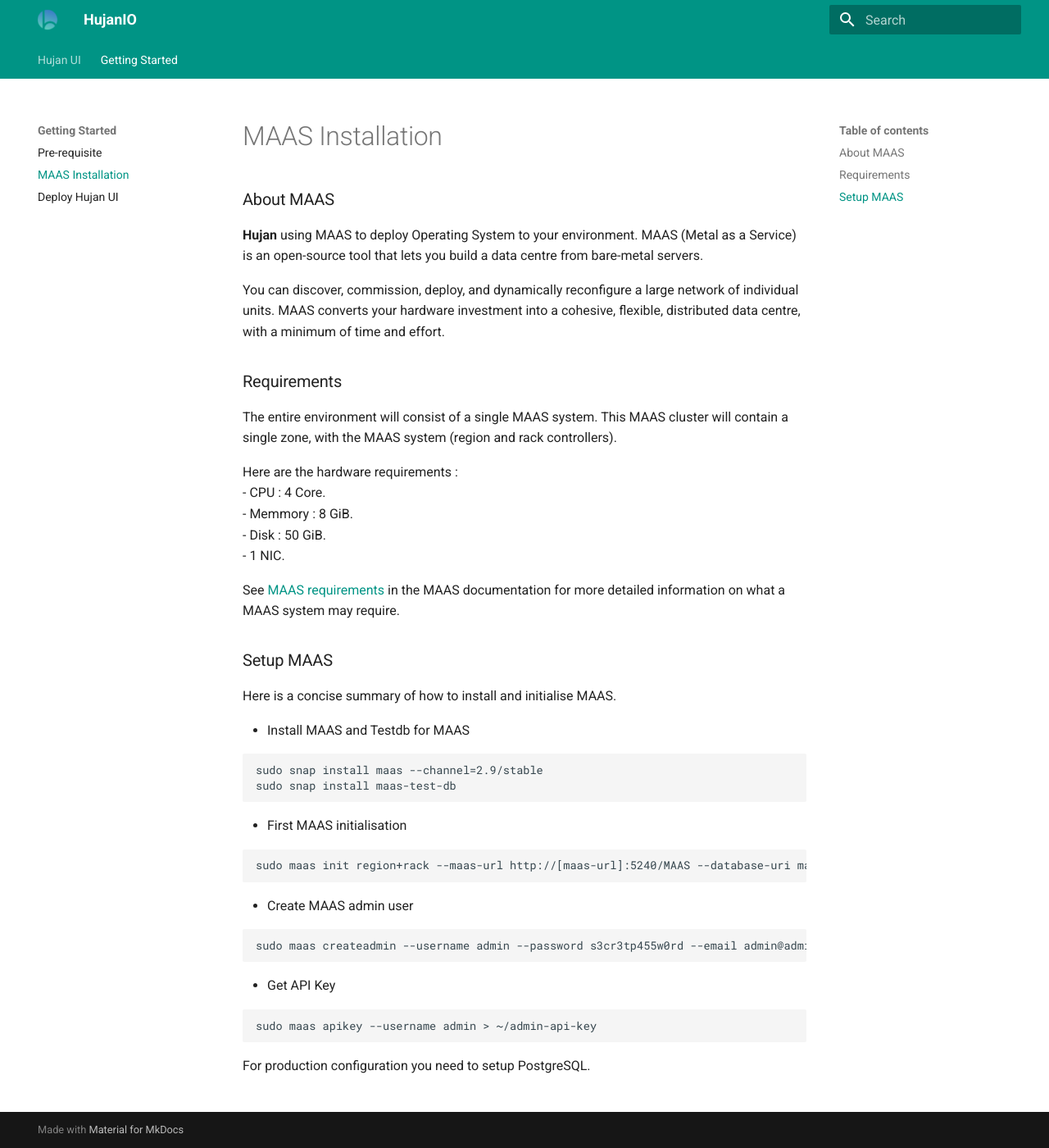
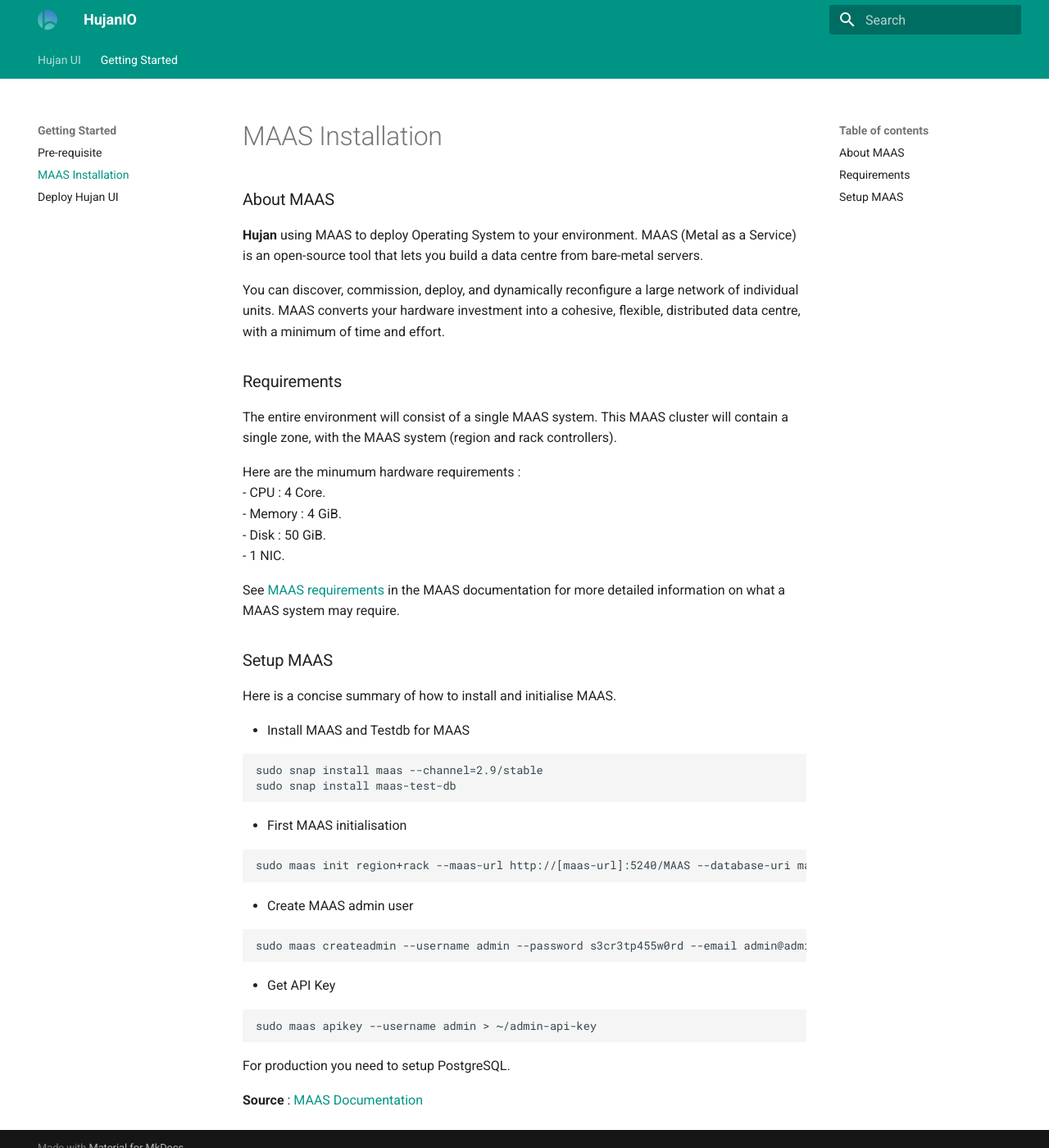
Before and after one commit to hujanio/hujanio.github.io, an MkDocs documentation site: the page built from docs/install-maas.md, in a window 1280 px wide and 1400 px high. Shown: the whole window at 82% size. Built offline with MkDocs 1.6.1 and Material for MkDocs 9.7.7, drawn with Linux system fonts in a browser that asks for light colours.

Commit message:
fix typo

````diff
--- a/docs/install-maas.md
+++ b/docs/install-maas.md
@@ -8,9 +8,9 @@ You can discover, commission, deploy, and dynamically reconfigure a large networ
 
 The entire environment will consist of a single MAAS system. This MAAS cluster will contain a single zone, with the MAAS system (region and rack controllers).
 
-Here are the hardware requirements :
+Here are the minumum hardware requirements :
 - CPU : 4 Core.
-- Memmory : 8 GiB.
+- Memory : 4 GiB.
 - Disk : 50 GiB.
 - 1 NIC.
 
@@ -41,4 +41,7 @@ sudo maas createadmin --username admin --password s3cr3tp455w0rd --email admin@a
 sudo maas apikey --username admin > ~/admin-api-key
 ```
 
-For production configuration you need to setup PostgreSQL.
+For production you need to setup PostgreSQL.
+
+
+**Source** : [MAAS Documentation](https://maas.io/docs/snap/2.8/ui/installation#heading--init-prod)
````
Also changed, not shown: docs/prerequisite.md (+1 -1 lines).
